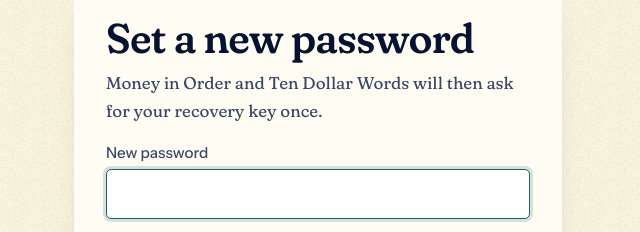
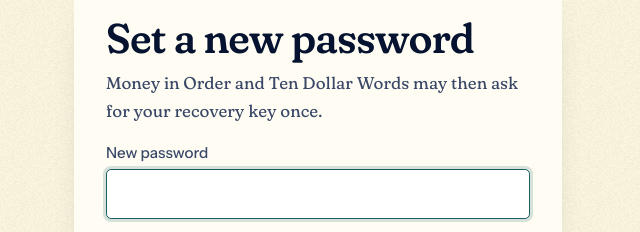
Before and after one commit to cristianbagrin/chinese-brain, a browser extension: page site/public/reset.html in a window 1280 px wide. Shown: the part 126-358 px from the top of the page, 322-962 px from the left. Drawn offline with Linux system fonts and the light colour scheme.

Commit message:
Reset page: may ask
Co-Authored-By: Claude Opus 5.5 <noreply@anthropic.com>

```diff
--- a/site/public/reset.html
+++ b/site/public/reset.html
@@ -18,7 +18,7 @@
 <main class="wrap narrow">
   <form class="card" id="reset">
     <h1>Set a new password</h1>
-    <p class="lead">Money in Order and Ten Dollar Words will then ask for your recovery key once.</p>
+    <p class="lead">Money in Order and Ten Dollar Words may then ask for your recovery key once.</p>
     <label>New password<input type="password" id="next" autocomplete="new-password" minlength="8" required autofocus></label>
     <p class="msg" id="msg" role="status"></p>
     <button class="btn primary">Save password</button>
```
